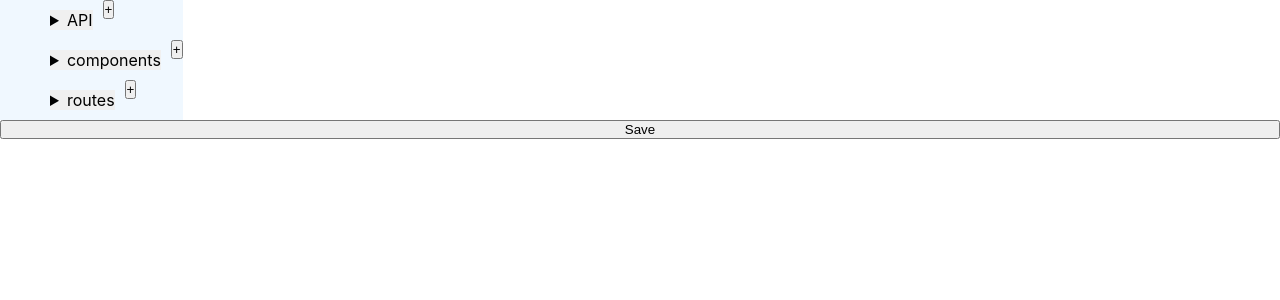
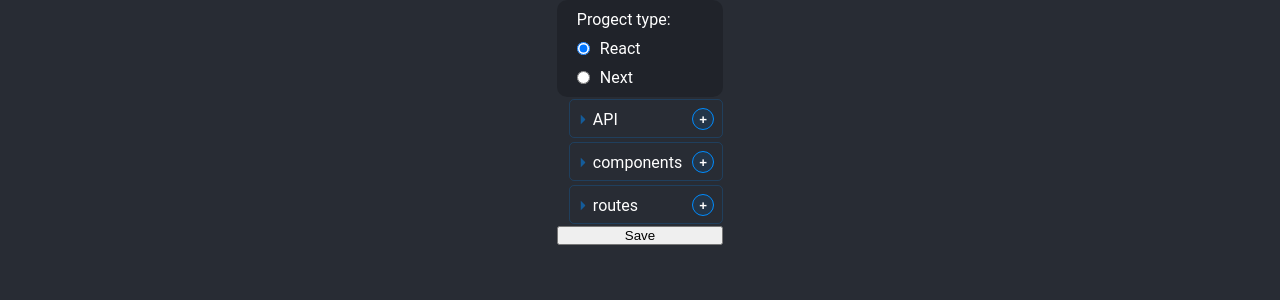
Before and after one commit to Vitalii-Volianyk/VSC-React_component, a React (Create React App) app in the folder ui/: page / in a window 1280 px wide. Shown: the top 300 px of the page. Built offline with nearby package versions, Linux system fonts and the light colour scheme.

Commit message:
add styles

```diff
--- a/ui/package.json
+++ b/ui/package.json
@@ -6,6 +6,7 @@
 		"@testing-library/jest-dom": "^5.17.0",
 		"@testing-library/react": "^13.4.0",
 		"@testing-library/user-event": "^13.5.0",
+		"lodash": "^4.17.21",
 		"react": "^18.3.1",
 		"react-dom": "^18.3.1",
 		"react-scripts": "5.0.1",
--- a/ui/src/AddFolder.jsx
+++ /dev/null
@@ -1,36 +0,0 @@
-import { useState } from "react";
-
-function AddFolder({ addFolder, parentPath }) {
-	const [folderName, setFolderName] = useState("");
-	const [newState, setNewState] = useState(false);
-
-	const handleFolderNameChange = (e) => {
-		setFolderName(e.target.value);
-	};
-
-	const handleAddFolder = () => {
-		addFolder(`${parentPath}/${folderName}`);
-		setFolderName("");
-		setNewState(false);
-	};
-
-	return (
-		<div>
-			{newState ? (
-				<div>
-					<input
-						type="text"
-						value={folderName}
-						onChange={handleFolderNameChange}
-						autoFocus={true}
-					/>
-					<button onClick={handleAddFolder}>Add Folder</button>
-				</div>
-			) : (
-				<button onClick={() => setNewState(true)}>+</button>
-			)}
-		</div>
-	);
-}
-
-export default AddFolder;
--- a/ui/src/App.css
+++ b/ui/src/App.css
@@ -3,44 +3,190 @@
 	padding: 0;
 	box-sizing: border-box;
 }
-
-div {
+body {
+	font-family: "Roboto", sans-serif;
+	background-color: #282c34;
+	height: 100vh;
+}
+.App {
 	display: flex;
 	flex-direction: column;
+	justify-content: space-between;
+	max-width: max-content;
+	margin: auto;
+	align-items: stretch;
+	color: white;
+	& > .Route {
+		padding-left: 10px;
+		position: relative;
 	}
-
+}
+/* Folders tree */
 .Route {
 	display: flex;
 	flex-direction: column;
 	justify-content: center;
 	padding-left: 40px;
-	background-color: aliceblue;
 	width: max-content;
+	& .Route {
+		width: 100%;
 	}
-.Route details {
-	margin: 10px;
-	cursor: pointer;
-	background-color: #f0f0f0;
-	display: flex;
-	flex-direction: column;
-	justify-content: space-between;
-}
-.Route > div {
+	& > div {
 		display: flex;
 		flex-direction: row;
 		justify-content: flex-start;
 	}
-.Route > div > span {
+	& > div > details {
+		cursor: pointer;
+		position: relative;
+		display: flex;
+		flex-direction: column;
+		justify-content: space-between;
+		margin: 2px 0px 2px 2px;
+		border: 1px solid rgba(0, 140, 255, 0.2);
+		border-radius: 5px;
+		transition: max-height 400ms ease, width 400ms ease, height 400ms ease;
+		max-height: 39px;
+		width: 100%;
+		&[open] {
+			background-color: rgba(0, 140, 255, 0.1);
+			max-height: 600px;
+			transition: max-height 400ms ease;
+		}
+		& summary {
+			display: flex;
+			flex-direction: row;
+			justify-content: space-between;
+			gap: 10px;
+			padding: 8px 0px 8px 8px;
+			align-items: center;
+			& > span {
+				display: flex;
+				flex-direction: row;
+				justify-content: center;
+				align-items: center;
+				gap: 5px;
+				& > svg {
+					display: flex;
+					justify-content: center;
+					align-items: center;
+					fill: rgba(0, 140, 255, 0.5);
+					transform: rotate(-90deg);
+					transition: transform 0.3s ease-in-out;
+				}
+			}
+		}
+		&[open] > summary > span > svg {
+			transform: rotate(0deg);
+		}
+		& .noCursor {
+			cursor: default;
+		}
+		&[open].noCursor {
+			background-color: inherit;
+		}
+		& button {
+			display: flex;
+			justify-content: center;
+			align-items: center;
+			width: 20px;
+			height: 20px;
+			padding: 10px;
+			margin-right: 8px;
+			background-color: rgba(0, 140, 255, 0.103);
+			border: 1px solid rgb(0, 140, 255);
+			outline: none;
+			color: white;
+			font-weight: 800;
+			border-radius: 50%;
+			&:hover {
+				background-color: rgb(36, 144, 233);
+				cursor: pointer;
+			}
+		}
+	}
+	& .addFolder {
+		position: absolute;
+		top: 0;
+		right: -280px;
+		display: flex;
+		flex-direction: column;
+		justify-content: flex-start;
+		gap: 5px;
+		align-items: center;
+		padding: 8px;
+		margin: 2px;
+		border: 1px solid rgba(0, 140, 255, 0.2);
+		border-radius: 5px;
+		& > div {
+			display: flex;
+			flex-direction: row;
+			justify-content: space-between;
+			width: 100%;
+		}
+		& input {
+			background-color: transparent;
+			border: 1px solid rgba(0, 140, 255, 0.2);
+			border-radius: 5px;
+			color: white;
+			font-size: 1.1em;
+			padding: 5px;
+			width: 100%;
+			&:focus {
+				outline: none;
+			}
+		}
+		& button {
 			display: flex;
 			justify-content: center;
 			align-items: center;
 			width: 25px;
 			height: 25px;
-	padding: 10px;
-	margin-top: 9px;
-	background-color: aqua;
+			padding: 0;
+			background-color: rgba(0, 140, 255, 0.103);
+			border: none;
+			outline: none;
+			color: white;
+			border-radius: 50%;
+			transform: background-color 0.3s ease-in-out;
 			&:hover {
-		background-color: #f0f0f0;
+				background-color: rgb(36, 144, 233);
 				cursor: pointer;
+				& svg {
+					fill: white;
 				}
 			}
+			& svg {
+				fill: rgba(0, 140, 255, 0.719);
+				width: 25px;
+				height: 25px;
+				border-radius: 50%;
+				transition: fill 0.3s ease-in-out;
+			}
+		}
+	}
+}
+.st0 {
+	display: none;
+}
+.st1 {
+	display: inline;
+}
+
+/* Parameters */
+
+.TypesContainer {
+	display: flex;
+	gap: 10px;
+	flex-direction: column;
+	justify-content: space-between;
+	padding: 10px 20px;
+	background-color: rgba(0, 0, 0, 0.2);
+	border-radius: 10px;
+	& > div {
+		display: flex;
+		gap: 10px;
+		flex-direction: row;
+		justify-content: flex-start;
+	}
+}
--- a/ui/src/App.jsx
+++ b/ui/src/App.jsx
@@ -1,35 +1,63 @@
 import { useEffect } from "react";
 import { useState } from "react";
+import Lodash from "lodash";
 import "./App.css";
 import Code from "./code";
-import Route from "./Route";
+import Route from "./Components/Route";
+import Types from "./Components/Types";
 
 function App() {
 	const [structure, setStructure] = useState(Code);
 	const [path, setPath] = useState([]);
+	const [type, setType] = useState("react");
+	const [types, setTypes] = useState(["react", "next"]);
 	useEffect(() => {
 		window.addEventListener("message", (event) => {
 			const message = event.data;
-
-			if (message.command === "refactor") {
-				console.log(message);
-			} else if (message.command === "structure") {
-				setStructure(message.data);
+			switch (message.command) {
+				case "structure":
+					setStructure(message.data);
+					break;
+				case "types":
+					setTypes(message.data);
+					break;
+				default:
+					break;
 			}
 		});
 	}, []);
 
 	const addPath = (newPath) => {
+		let index = path.indexOf(newPath);
+		if (index !== -1) {
+			return;
+		}
+
+		let newPathArray = newPath.replace(`${structure.rootPath}/`, "").split("/");
+		let newStructure = {};
+		for (let i = newPathArray.length - 1; i >= 0; i--) {
+			let folder = {};
+			folder[newPathArray[i]] = {
+				path: `${structure.rootPath}/${newPathArray.slice(0, i + 1).join("/")}`,
+				name: newPathArray[i],
+				folders: newStructure,
+			};
+			newStructure = folder;
+		}
+		setStructure((prev) => {
+			return Lodash.merge(prev, { folders: newStructure });
+		});
 		setPath([...path, newPath]);
 	};
 
 	const save = () => {
+		// window.parent.postMessage({ command: "addPath" }, "*");
 		setPath([]);
-		// window.parent.postMessage({ command: "addPath" }, "*");
 	};
 
 	return (
-		<div>
+		<div className="App">
+			<Types types={types} setType={setType} currentType={type} />
 			<Route addPath={addPath} folders={structure.folders} />
 			<button onClick={save}>Save</button>
 		</div>
--- /dev/null
+++ b/ui/src/Components/AddFolder.jsx
@@ -0,0 +1,86 @@
+import { useState } from "react";
+
+function AddFolder({ addFolder, parentPath }) {
+	const [folderName, setFolderName] = useState("");
+	const [newState, setNewState] = useState(false);
+
+	const handleFolderNameChange = (e) => {
+		setFolderName(e.target.value);
+	};
+
+	const handleAddFolder = () => {
+		if (folderName === "") {
+			setNewState(false);
+			return;
+		}
+		addFolder(`${parentPath}/${folderName}`);
+		setFolderName("");
+		setNewState(false);
+	};
+
+	return (
+		<>
+			{newState ? (
+				<div className="addFolder">
+					<span>{parentPath}</span>
+					<input
+						type="text"
+						value={folderName}
+						onChange={handleFolderNameChange}
+						autoFocus={true}
+					/>
+					<div>
+						<button onClick={handleAddFolder}>
+							<svg
+								version="1.1"
+								id="icons_1_"
+								xmlns="http://www.w3.org/2000/svg"
+								x="0"
+								y="0"
+								viewBox="0 0 128 128"
+								style={{ enableBackground: "new 3 3 125 125" }}
+								xmlSpace="preserve"
+							>
+								<g id="row1_1_">
+									<g id="_x34__2_">
+										<path
+											className="st2"
+											d="M64 .3C28.7.3 0 28.8 0 64s28.7 63.7 64 63.7 64-28.5 64-63.7S99.3.3 64 .3zm0 121C32.2 121.3 6.4 95.7 6.4 64 6.4 32.3 32.2 6.7 64 6.7s57.6 25.7 57.6 57.3c0 31.7-25.8 57.3-57.6 57.3zm21.9-73.2L81 43.3c-.9-.9-2.3-.9-3.2 0L64 57 50.2 43.3c-.9-.9-2.3-.9-3.2 0l-4.9 4.8c-.9.9-.9 2.3 0 3.2L55.9 65 42.1 78.8c-.9.9-.9 2.3 0 3.2l4.9 4.8c.9.9 2.3.9 3.2 0L64 73.1l13.8 13.7c.9.9 2.3.9 3.2 0l4.9-4.8c.9-.9.9-2.3 0-3.2L72.1 65l13.8-13.7c.9-.9.9-2.3 0-3.2z"
+											id="error_transparent"
+										/>
+									</g>
+								</g>
+							</svg>
+						</button>
+						<button onClick={handleAddFolder}>
+							<svg
+								version="1.1"
+								id="icons_1_"
+								xmlns="http://www.w3.org/2000/svg"
+								x="0"
+								y="0"
+								viewBox="0 0 128 128"
+								style={{ enableBackground: "new 3 3 125 125" }}
+								xmlSpace="preserve"
+							>
+								<g id="row1_1_">
+									<g id="_x35__2_">
+										<path
+											className="st2"
+											d="M64 .3C28.7.3 0 28.8 0 64s28.7 63.7 64 63.7 64-28.5 64-63.7S99.3.3 64 .3zm0 121C32.2 121.3 6.4 95.7 6.4 64 6.4 32.3 32.2 6.7 64 6.7s57.6 25.7 57.6 57.3c0 31.7-25.8 57.3-57.6 57.3zm23.2-76.8c-.9-.9-2.3-.9-3.2 0L55.2 73.2 41.4 59.5c-.9-.9-2.3-.9-3.2 0l-4.8 4.8c-.9.9-.9 2.3 0 3.2l15.3 15.3 3.3 3.3.8.8.7.7c.9.9 2.3.9 3.2 0L92 52.5c.9-.9.9-2.3 0-3.2l-4.8-4.8z"
+											id="error_transparent_copy"
+										/>
+									</g>
+								</g>
+							</svg>
+						</button>
+					</div>
+				</div>
+			) : (
+				<button onClick={() => setNewState(true)}>+</button>
+			)}
+		</>
+	);
+}
+
+export default AddFolder;
--- /dev/null
+++ b/ui/src/Components/Route.jsx
@@ -0,0 +1,37 @@
+import AddFolder from "./AddFolder";
+
+function Route({ folders, addPath }) {
+	if (Object.keys(folders).length === 0) return null;
+
+	return (
+		<div className="Route">
+			{Object.keys(folders).map((key) => {
+				const q_folders = Object.keys(folders[key].folders).length;
+				return (
+					<div key={key}>
+						<details className={q_folders <= 0 ? "noCursor" : null}>
+							<summary>
+								<span>
+									{q_folders > 0 ? (
+										<svg
+											xmlns="http://www.w3.org/2000/svg"
+											width="10.033"
+											height="5"
+										>
+											<path d="M5.016 0 0 .003 2.506 2.5 5.016 5l2.509-2.5L10.033.003 5.016 0z" />
+										</svg>
+									) : null}
+									{key}
+								</span>
+								<AddFolder addFolder={addPath} parentPath={folders[key].path} />
+							</summary>
+							<Route folders={folders[key].folders} addPath={addPath} />
+						</details>
+					</div>
+				);
+			})}
+		</div>
+	);
+}
+
+export default Route;
--- /dev/null
+++ b/ui/src/Components/Types.jsx
@@ -0,0 +1,22 @@
+function Types({ types, setType, currentType }) {
+	return (
+		<div className="TypesContainer">
+			<span>Progect type:</span>
+			{types.map((type, index) => (
+				<div key={index}>
+					<input
+						type="radio"
+						name={type}
+						value={type}
+						id={type}
+						onChange={(e) => setType(e.target.value)}
+						checked={currentType === type}
+					/>
+					<label htmlFor={type}>{type[0].toUpperCase() + type.slice(1)}</label>
+				</div>
+			))}
+		</div>
+	);
+}
+
+export default Types;
--- a/ui/src/Route.jsx
+++ /dev/null
@@ -1,22 +0,0 @@
-import AddFolder from "./AddFolder";
-
-function Route({ folders, addPath }) {
-	if (Object.keys(folders).length === 0) return null;
-	return (
-		<div className="Route">
-			{Object.keys(folders).map((key) => {
-				return (
-					<div key={key}>
-						<details>
-							<summary>{key}</summary>
-							<Route folders={folders[key].folders} addPath={addPath} />
-						</details>
-						<AddFolder addFolder={addPath} parentPath={folders[key].path} />
-					</div>
-				);
-			})}
-		</div>
-	);
-}
-
-export default Route;
```
Also changed, not shown: 1 other file (tests, documents, lock files or other folders). Lines whose indentation alone changed are shown as unchanged.
